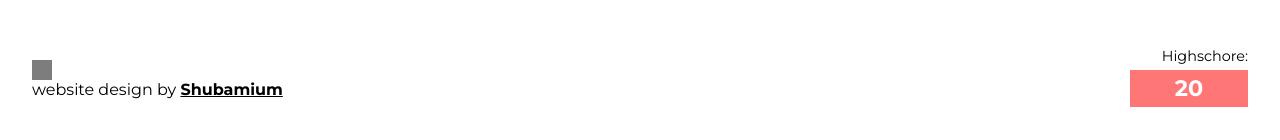
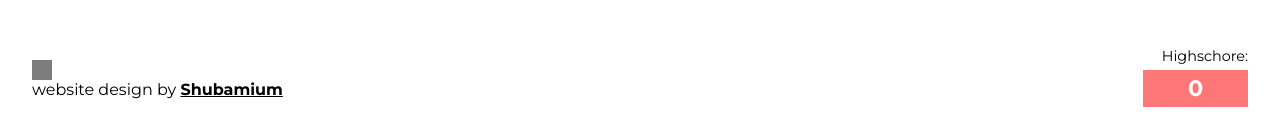
Before and after one commit to Shubamium/Simple-RPS, a React (Vite) app: page / in a window 1280 px wide. Shown: the part 657-797 px from the top of the page. Built offline with nearby package versions, Linux system fonts and the light colour scheme.

Commit message:
Add highscore functionality

```diff
--- a/src/Game.jsx
+++ b/src/Game.jsx
@@ -6,6 +6,7 @@ import styled from "styled-components";
 import { StyledLayout } from "./Home";
 import { StyledButton } from "./components/styled/StyledButton";
 import { AnimatePresence } from "framer-motion";
+import useHighscore from "./components/hooks/useHighscore";
 
 
 const StyledGame = styled(StyledLayout)`
@@ -71,6 +72,7 @@ export default function Game() {
     const [gameScore,setGameScore] = useState(score || {player:0,cpu:0});
     const [round,setRound] = useState(_round || 0);
 
+    const {setHighscore} = useHighscore();
     // const [matchResults,setMatchResults] = useState(null);
     // const [round,setRound] = useState(0);
     // Pick for enemy
@@ -126,7 +128,9 @@ export default function Game() {
             round:round+1,
             bestof:bestof
         }
-
+        if(_matchResults.isOver && _matchResults.roundStatus === ROUND_STATE.win){
+            setHighscore(_gameScore.player);
+        }
 
         // Add a delay
         setTimeout(()=>{
--- a/src/Home.jsx
+++ b/src/Home.jsx
@@ -3,6 +3,7 @@ import { useNavigate } from 'react-router-dom'
 import styled from 'styled-components';
 import { StyledButton } from './components/styled/StyledButton';
 import { motion } from 'framer-motion';
+import useHighscore from './components/hooks/useHighscore';
 
 export const StyledLayout = styled(motion.main)`
     padding: 2em;
@@ -118,6 +119,8 @@ export default function Home() {
         }
         navigate('/game',{state:data});
     }
+
+    const {highscore} = useHighscore();
     return (
         <StyledHome initial={{opacity:0,x:50}} animate={{opacity:1,x:0}} exit={{opacity:0}} >
             <motion.header initial={{opacity:0,y:-200}} animate={{opacity:1,y:0}} transition={{delay:.25}}>
@@ -148,7 +151,7 @@ export default function Home() {
                 </div>
                 <div className="highscore">
                     <h2>Highschore:</h2>
-                    <p className='score'>20</p>
+                    <p className='score'>{highscore}</p>
                 </div>
             </footer>
         </StyledHome>
--- a/src/Results.jsx
+++ b/src/Results.jsx
@@ -5,6 +5,7 @@ import styled from 'styled-components';
 import { StyledLayout } from './Home';
 import { StyledButton } from './components/styled/StyledButton';
 import { motion } from 'framer-motion'
+import useHighscore from './components/hooks/useHighscore';
 
 const StyledResults = styled(StyledLayout)`
 
@@ -91,7 +92,7 @@ export default function Results() {
     function handleBack(){
         navigate('/');
     }
-
+    const {highscore} = useHighscore();
 
     return (
         <StyledResults initial={{opacity:0,x:-100}} animate={{opacity:1,x:0}}>
@@ -123,7 +124,7 @@ export default function Results() {
                </div>
                 <div className="right">
                     <p className='result-text'>Results: <span>{STATE_ROUND[matchResults.roundStatus]}</span></p>
-                    <motion.p initial={{opacity:0,x:-100}} animate={{opacity:1,x:0}} className="score"> {matchResults.gameScore.player} - {matchResults.gameScore.cpu}</motion.p>
+                    <motion.p  initial={{opacity:0,x:-100}} animate={{opacity:1,x:0}} className="score"> {matchResults.gameScore.player} - {matchResults.gameScore.cpu}</motion.p>
                 </div>
             </div>
 
@@ -136,7 +137,7 @@ export default function Results() {
                 </div>
                 <div className="highscore">
                     <h2>Highschore:</h2>
-                    <p className='score'>20</p>
+                    <p className='score'>{highscore}</p>
                 </div>
             </footer>
         </StyledResults>
--- /dev/null
+++ b/src/components/hooks/useHighscore.js
@@ -0,0 +1,11 @@
+export default function useHighscore(){
+
+    const highscore = localStorage.getItem('hs') || 0;
+    function setHighscore(score){
+        if(score > highscore){
+            localStorage.setItem('hs',score);
+        }
+    }
+
+    return {setHighscore,highscore}
+}
```
